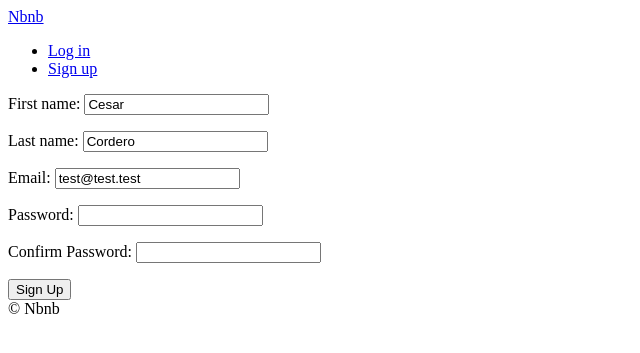
After one commit to Cesar90/airbnb-clone, a Django app: page /users/sigup in a window 1280 px wide. The commit adds this page. Shown: the top 353 px of the page, without its empty margins (0-640 px from the left). Run offline with Django 3.2, Linux system fonts and the light colour scheme.

Commit message:
Signup form views, url and Forms, cleaning email and password

```diff
--- a/templates/partials/nav.html
+++ b/templates/partials/nav.html
@@ -8,5 +8,8 @@
         <li>
             <a href="{% url "users:login" %}">Log in</a>
         </li>
+        <li>
+            <a href="{% url "users:signup" %}">Sign up</a>
+        </li>
     {% endif %}
 </ul>
--- /dev/null
+++ b/templates/users/signup.html
@@ -0,0 +1,14 @@
+{% extends "base.html" %}
+
+{% block page_title %}
+    Sign Up
+{% endblock page_title %}
+{% block search_bar %}
+{% endblock search_bar %}
+{% block content %}
+    <form method="POST" action={% url "users:signup" %}>
+        {% csrf_token %}
+        {{form.as_p}}
+        <button>Sign Up</button>
+    </form>
+{% endblock content %}
--- a/users/forms.py
+++ b/users/forms.py
@@ -36,3 +36,27 @@ class LoginForm(forms.Form):
                 self.add_error("password",forms.ValidationError("Password is wrong"))
         except models.User.DoesNotExist:
             self.add_error("email",forms.ValidationError("User does not exist"))
+
+class SignUpForm(forms.Form):
+    first_name = forms.CharField(max_length=80)
+    last_name = forms.CharField(max_length=80)
+    email = forms.EmailField()
+    password = forms.CharField(widget=forms.PasswordInput)
+    password1 = forms.CharField(widget=forms.PasswordInput, label="Confirm Password")
+
+    def clean_emails(self):
+        email = self.cleaned_data.get("email")
+        try:
+            models.User.objects.get(email=email)
+            raise forms.ValidationError("User already exists with email")
+        except models.User.DoesNotExist:
+            return email
+
+    def clean_password1(self):
+        password = self.clean_data.get("password")
+        password1 = self.clean_data.get("password1")
+
+        if password != password1:
+            raise forms.ValidationError("Password confirmation does not match")
+        else:
+            return password
--- a/users/urls.py
+++ b/users/urls.py
@@ -6,4 +6,5 @@ app_name = "users"
 urlpatterns = [
     path("login", views.LoginView.as_view(), name="login"),
     path("logout", views.log_out, name="logout"),
+    path("sigup", views.SignUpView.as_view(), name="signup")
 ]
--- a/users/views.py
+++ b/users/views.py
@@ -21,19 +21,18 @@ class LoginView(FormView):
             login(self.request, user)
         return super().form_valid(form)
 
-    # def post(self, request):
-    #     form = forms.LoginForm(request.POST)
-    #     if form.is_valid():
-    #         email = form.cleaned_data.get("email")
-    #         password = form.cleaned_data.get("password")
-    #         username = models.User.objects.get(email=email).username
-    #         user = authenticate(request, username=username, password=password)
-    #         if user is not None:
-    #             login(request, user)
-    #             return redirect(reverse("core:home"))
-    #     return render(request,  "users/login.html", {
-    #         "form":form
-    #     })
+class SignUpView(FormView):
+    template_name = "users/signup.html"
+    form_class = forms.SignUpForm
+    success_url = reverse_lazy("core:home")
+    initial = {
+        "first_name": "Cesar",
+        "last_name": "Cordero",
+        "email": "test@test.test",
+        "password": "test",
+        "password1": "test2"
+    }
+
 
 class LoginView_old(View):
     def get(self, request):
```
